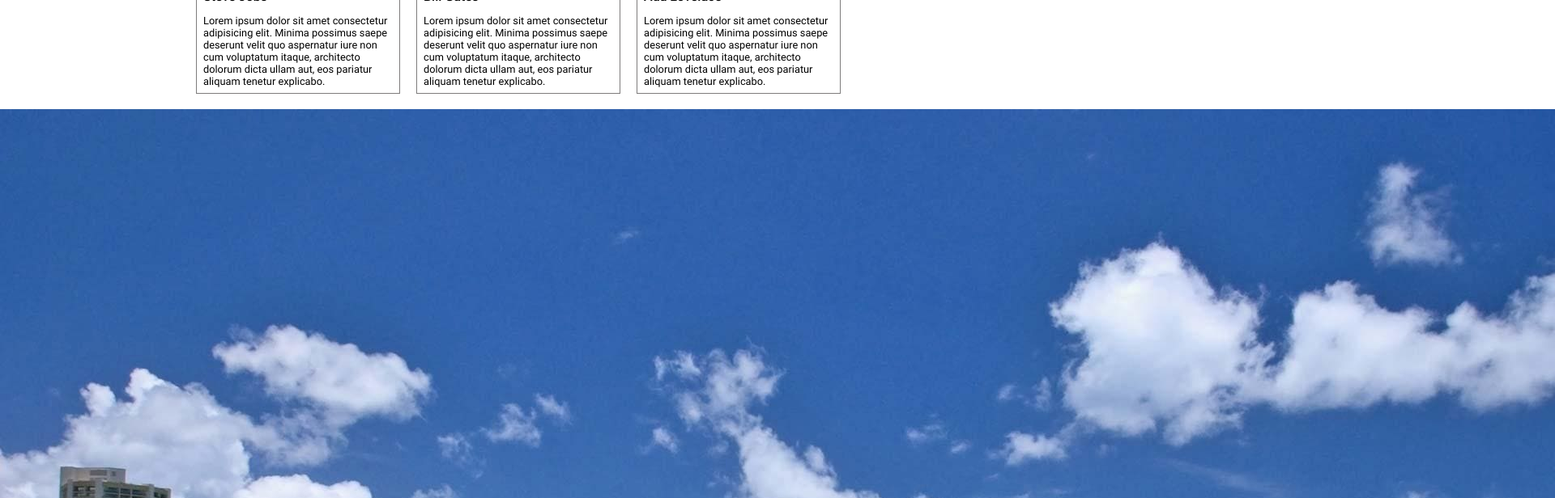
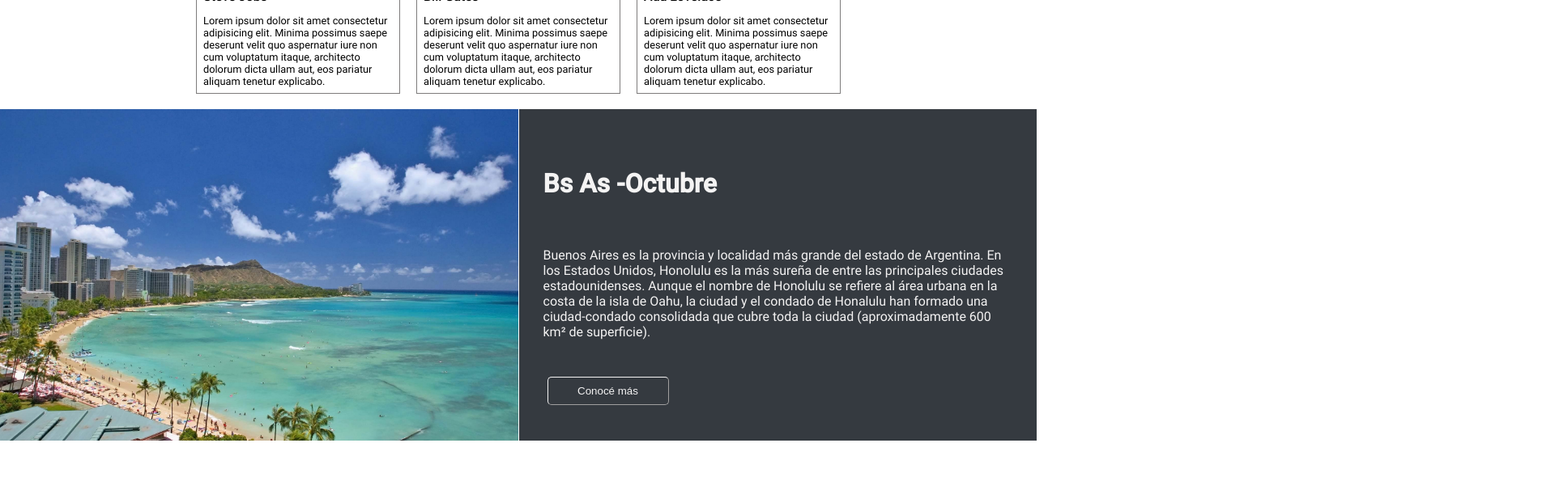
Before and after one commit to MakoskiVictor/CodoACodoIntegrador, an Angular app: page / in a window 1280 px wide. Shown: the part 1160-1776 px from the top of the page at 81% size, 1920 px wide, since content can reach past the window. After the commit the page ends 1709 px from the top, so only its background shows below. Built offline with nearby package versions, Linux system fonts and the light colour scheme.

Commit message:
add responsive styles

```diff
--- a/src/app/modules/shared/components/city-description/city-description.component.scss
+++ b/src/app/modules/shared/components/city-description/city-description.component.scss
@@ -0,0 +1,70 @@
+section {
+  display: flex;
+  width: 100%;
+  margin: 0px 0px;
+
+
+  .containerLeft {
+    flex: 1;
+
+    img {
+      width: 100%;
+      height: 100%;
+      object-fit: cover;
+    }
+  }
+
+  .divisor {
+    width: 1px;
+  }
+
+  .containerRight {
+    flex: 1;
+    background-color: var(--color-darkGray);
+
+    h4 {
+      font-family: Roboto-Medium;
+      font-size: 2rem;
+      color: var(--color-blanco);
+      text-wrap: wrap;
+      padding: 1.875rem;
+      margin-bottom: 0px;
+    }
+
+    p {
+      color: var(--color-blanco);
+      padding: 1.875rem;
+      margin-top: 0px;
+    }
+
+    .button {
+      padding: 1.5625rem;
+    }
+  }
+}
+
+@media (max-width: 768px) {
+  section {
+    display: block;
+
+    .containerLeft {
+      display: none;
+
+      img {
+        display: none;
+      }
+
+    }
+
+    .divisor {
+      display: none;
+
+    }
+
+    .containerRight {
+      width: 100%;
+      min-height: 450px;
+      margin: 0px 0px;
+    }
+  }
+}
```
